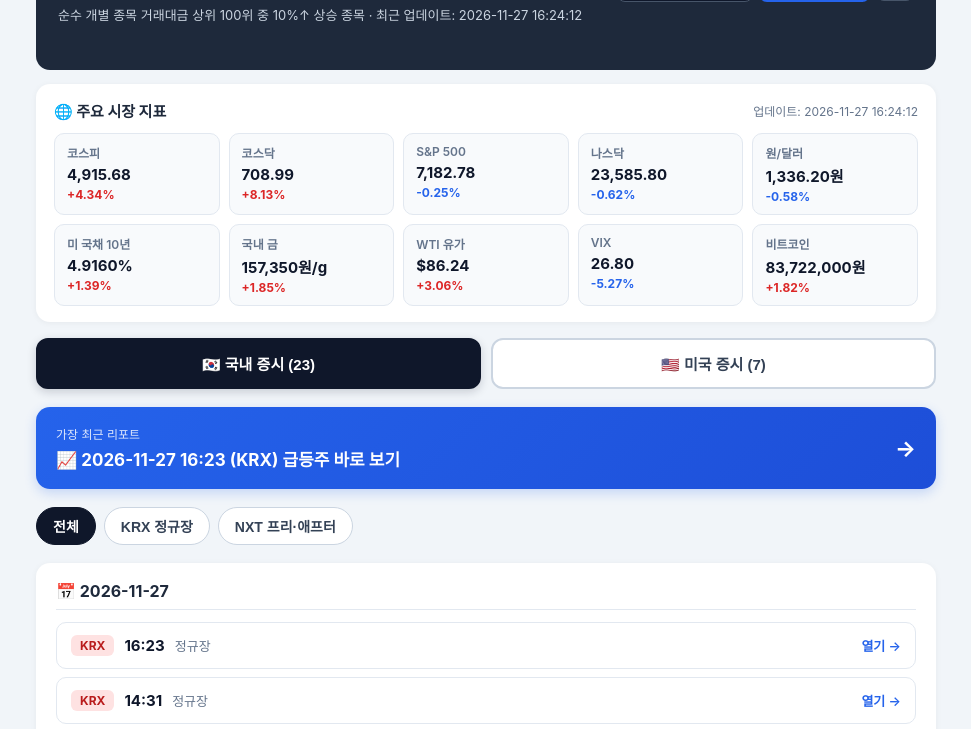
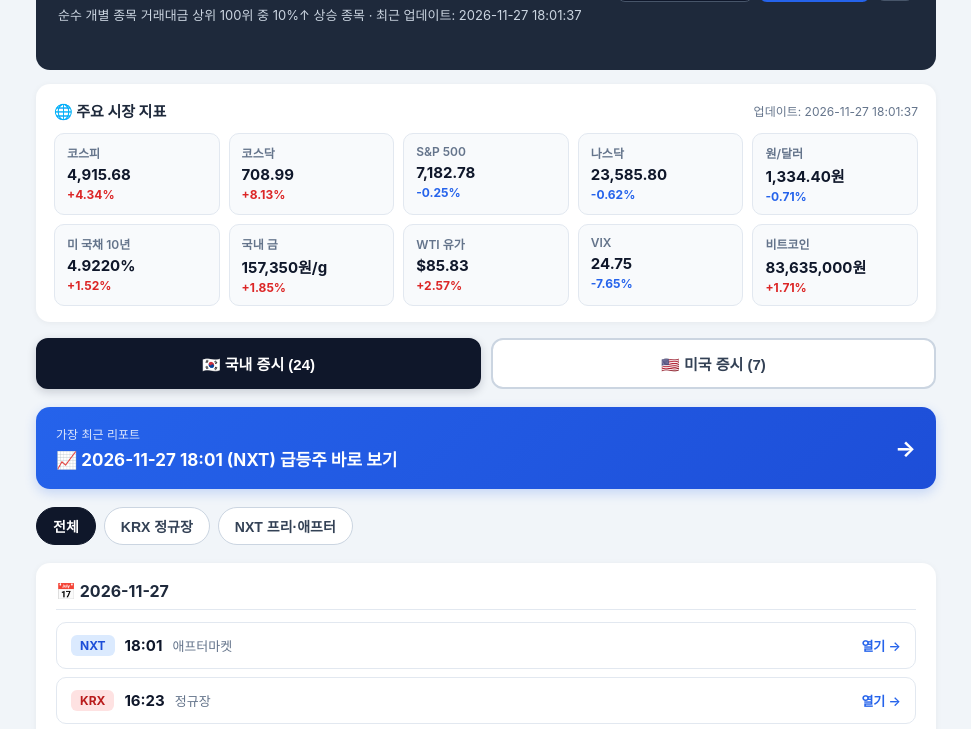
Before and after one commit to no1frieza-cyber/stock-report, a plain HTML site: page index.html in a window 1280 px wide. Shown: the part 69-798 px from the top of the page, without its empty margins (154-1125 px from the left). Drawn offline with Linux system fonts and the light colour scheme.

Commit message:
Update index page (20261127 1801)

```diff
--- a/index.html
+++ b/index.html
@@ -67,9 +67,9 @@
       <div class="header-top">
         <div>
           <h1>📊 한·미 증시 급등주 리포트</h1>
-          <p>순수 개별 종목 거래대금 상위 100위 중 10%↑ 상승 종목 · 최근 업데이트: 2026-11-27 16:24:12</p>
+          <p>순수 개별 종목 거래대금 상위 100위 중 10%↑ 상승 종목 · 최근 업데이트: 2026-11-27 18:01:37</p>
         </div>
-        <div class="refresh-bar" id="refreshControls" data-repo="no1frieza-cyber/stock-report" data-updated="2026-11-27 16:24:12">
+        <div class="refresh-bar" id="refreshControls" data-repo="no1frieza-cyber/stock-report" data-updated="2026-11-27 18:01:37">
           <select id="modeSelect" class="mode-select">
             <option value="krx">KRX 정규장</option>
             <option value="nxt">NXT 프리·애프터</option>
@@ -86,7 +86,7 @@
     <section class="ind-section">
       <div class="ind-header">
         <span class="ind-title">🌐 주요 시장 지표</span>
-        <span class="ind-time">업데이트: 2026-11-27 16:24:12</span>
+        <span class="ind-time">업데이트: 2026-11-27 18:01:37</span>
       </div>
       <div class="ind-grid">
 
@@ -116,14 +116,14 @@
 
             <div class="ind-card">
               <div class="ind-label">원/달러</div>
-              <div class="ind-value">1,336.20원</div>
-              <div class="ind-rate ind-down">-0.58%</div>
+              <div class="ind-value">1,334.40원</div>
+              <div class="ind-rate ind-down">-0.71%</div>
             </div>
 
             <div class="ind-card">
               <div class="ind-label">미 국채 10년</div>
-              <div class="ind-value">4.9160%</div>
-              <div class="ind-rate ind-up">+1.39%</div>
+              <div class="ind-value">4.9220%</div>
+              <div class="ind-rate ind-up">+1.52%</div>
             </div>
 
             <div class="ind-card">
@@ -134,35 +134,35 @@
 
             <div class="ind-card">
               <div class="ind-label">WTI 유가</div>
-              <div class="ind-value">$86.24</div>
-              <div class="ind-rate ind-up">+3.06%</div>
+              <div class="ind-value">$85.83</div>
+              <div class="ind-rate ind-up">+2.57%</div>
             </div>
 
             <div class="ind-card">
               <div class="ind-label">VIX</div>
-              <div class="ind-value">26.80</div>
-              <div class="ind-rate ind-down">-5.27%</div>
+              <div class="ind-value">24.75</div>
+              <div class="ind-rate ind-down">-7.65%</div>
             </div>
 
             <div class="ind-card">
               <div class="ind-label">비트코인</div>
-              <div class="ind-value">83,722,000원</div>
-              <div class="ind-rate ind-up">+1.82%</div>
+              <div class="ind-value">83,635,000원</div>
+              <div class="ind-rate ind-up">+1.71%</div>
             </div>
 
       </div>
     </section>
 
     <div class="market-tabs">
-      <button class="market-tab active" data-tab="kr">🇰🇷 국내 증시 (23)</button>
+      <button class="market-tab active" data-tab="kr">🇰🇷 국내 증시 (24)</button>
       <button class="market-tab" data-tab="us">🇺🇸 미국 증시 (7)</button>
     </div>
     <div id="panel-kr" class="market-panel">
 
-    <a class="latest-banner" href="reports/20261127_1623_KRX.html">
+    <a class="latest-banner" href="reports/20261127_1801_NXT.html">
       <div>
         <div class="latest-tag">가장 최근 리포트</div>
-        <div class="latest-title">📈 2026-11-27 16:23 (KRX) 급등주 바로 보기</div>
+        <div class="latest-title">📈 2026-11-27 18:01 (NXT) 급등주 바로 보기</div>
       </div>
       <span class="latest-arrow">→</span>
     </a>
@@ -176,6 +176,15 @@
             <section class="date-group">
               <h2 class="date-title">📅 2026-11-27</h2>
               <div class="card-grid">
+
+                <a class="report-card" data-mode="NXT" href="reports/20261127_1801_NXT.html">
+                  <div class="card-left">
+                    <span class="badge badge-nxt">NXT</span>
+                    <span class="card-time">18:01</span>
+                    <span class="card-session">애프터마켓</span>
+                  </div>
+                  <span class="card-arrow">열기 →</span>
+                </a>
 
                 <a class="report-card" data-mode="KRX" href="reports/20261127_1623_KRX.html">
                   <div class="card-left">
```
